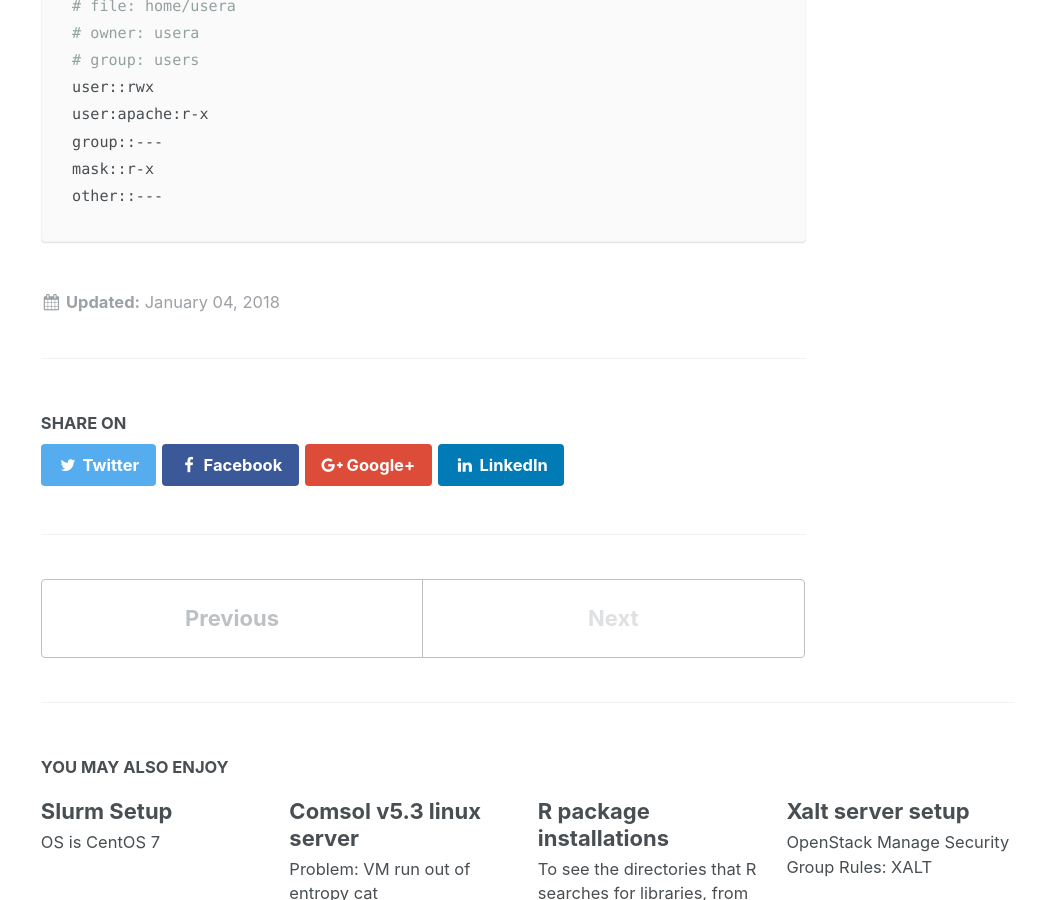
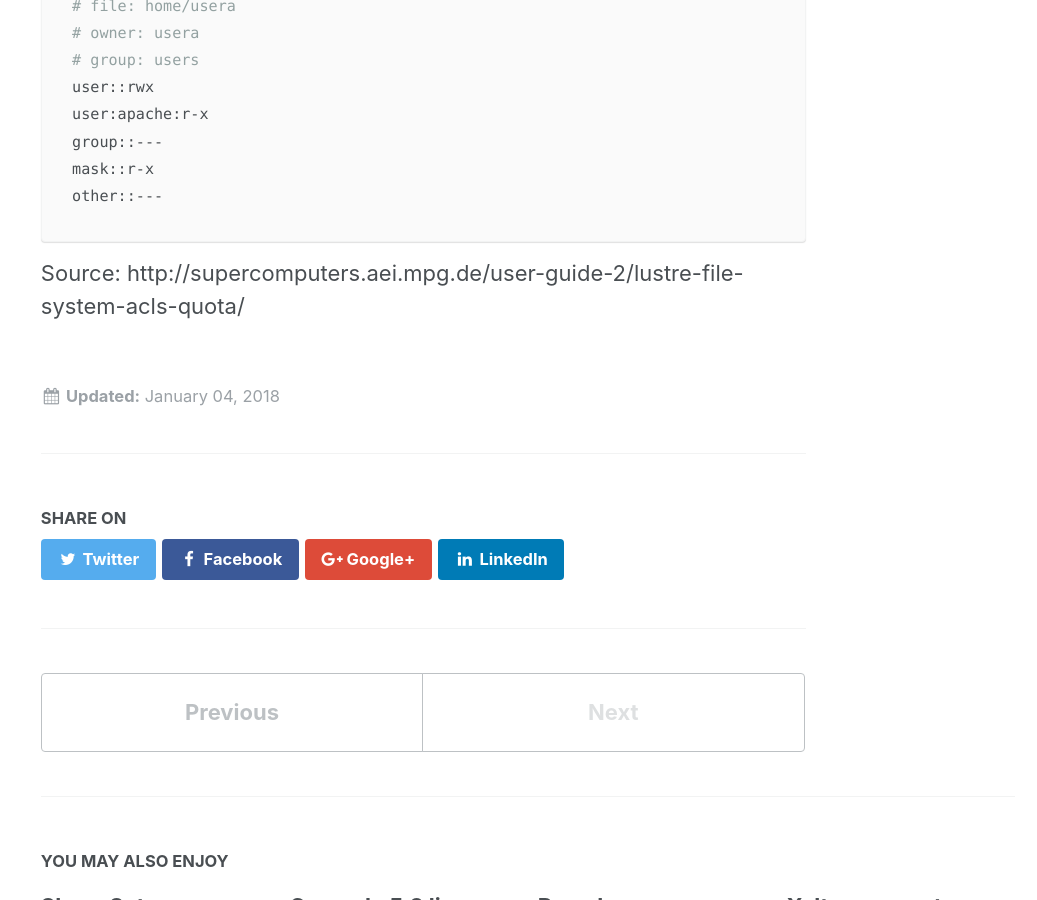
Before and after one commit to JingchaoZhang/JingchaoZhang.github.io, a Jekyll site: the page built from _posts/2018-01-04-Lustre-ACL-Control.md, in a window 1280 px wide and 900 px high, scrolled down 680 px. Shown: the whole window, without its empty margins (243-1280 px from the left). Built offline with Jekyll 4.4.1, drawn with Linux system fonts in a browser that asks for light colours; some of the changed lines change nothing that is shown.

Commit message:
Update 2018-01-04-Lustre-ACL-Control.md

````diff
--- a/_posts/2018-01-04-Lustre-ACL-Control.md
+++ b/_posts/2018-01-04-Lustre-ACL-Control.md
@@ -27,3 +27,5 @@ group::---
 mask::r-x
 other::---
 ```
+
+Source: http://supercomputers.aei.mpg.de/user-guide-2/lustre-file-system-acls-quota/
````
